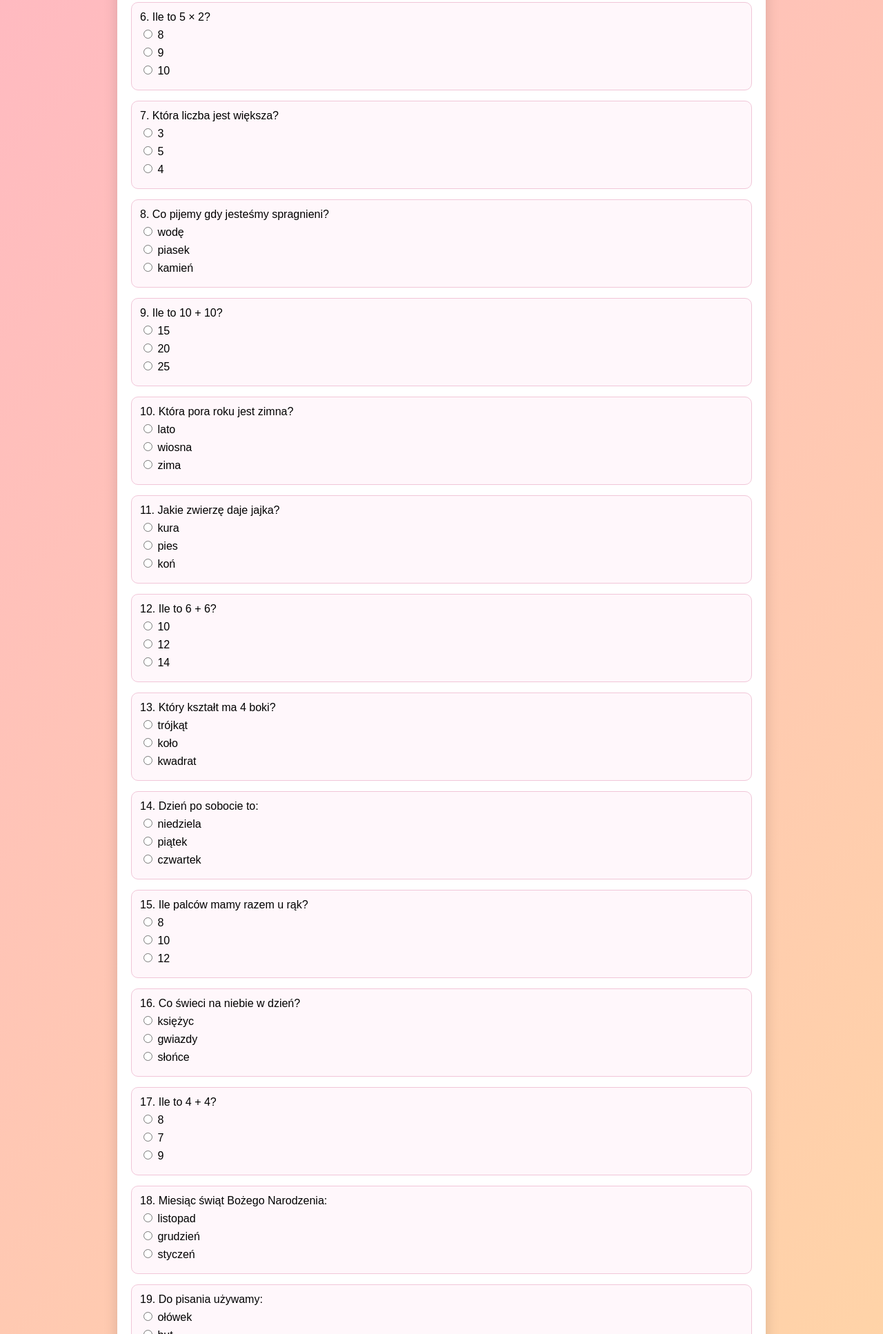
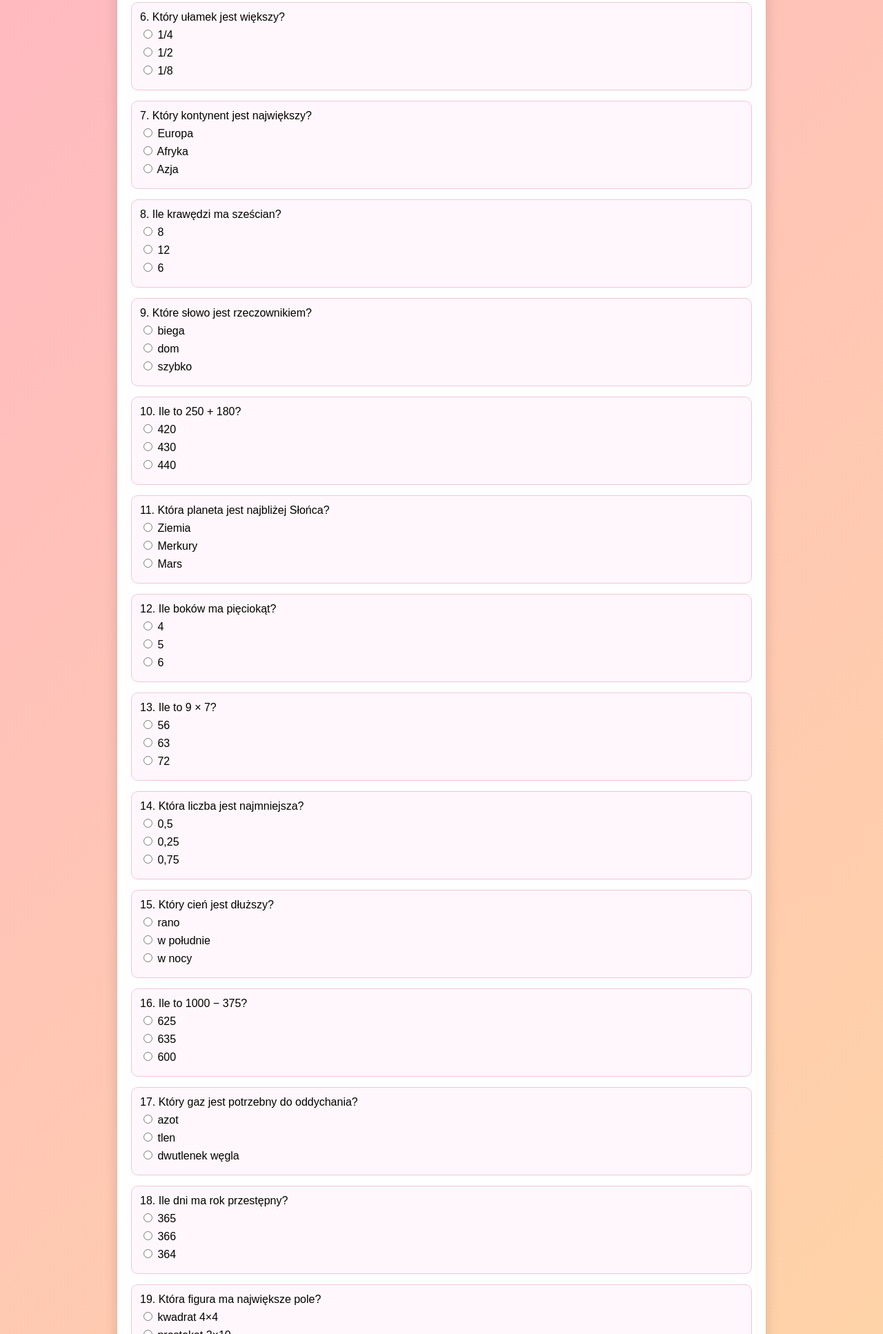
Before and after one commit to infoasystentai-collab/LENKA-T1, a plain HTML site: page index.html in a window 1280 px wide. Shown: the part 866-2800 px from the top of the page at 69% size. Drawn offline with Linux system fonts and the light colour scheme.

Commit message:
Update index.html

```diff
--- a/index.html
+++ b/index.html
@@ -3,7 +3,7 @@
 <head>
 <meta charset="utf-8">
 <meta name="viewport" content="width=device-width, initial-scale=1">
-<title>TEST DLA LENKI - 02</title>
+<title>TEST DLA LENKI - 03</title>
 <style>
 body{
   font-family: Arial, sans-serif;
@@ -46,33 +46,34 @@ button{
 </head>
 <body>
 <div class="container">
-<h1>⭐ TEST DLA LENKI – 02 ⭐</h1>
+<h1>⭐ TEST DLA LENKI – 03 ⭐</h1>
 <div id="timer">Czas: 15:00</div>
 
 <form id="quiz">
-<!-- 20 PYTAŃ – łatwe -->
+
 <script>
 const questions = [
-["Ile to 7 + 2?",["8","9","10"],1],
-["Ile to 12 − 5?",["7","6","8"],0],
-["Które zwierzę lata?",["pies","kot","ptak"],2],
-["Ile nóg ma pies?",["2","4","6"],1],
-["Jaki kolor ma trawa?",["zielony","niebieski","czerwony"],0],
-["Ile to 5 × 2?",["8","9","10"],2],
-["Która liczba jest większa?",["3","5","4"],1],
-["Co pijemy gdy jesteśmy spragnieni?",["wodę","piasek","kamień"],0],
-["Ile to 10 + 10?",["15","20","25"],1],
-["Która pora roku jest zimna?",["lato","wiosna","zima"],2],
-["Jakie zwierzę daje jajka?",["kura","pies","koń"],0],
-["Ile to 6 + 6?",["10","12","14"],1],
-["Który kształt ma 4 boki?",["trójkąt","koło","kwadrat"],2],
-["Dzień po sobocie to:",["niedziela","piątek","czwartek"],0],
-["Ile palców mamy razem u rąk?",["8","10","12"],1],
-["Co świeci na niebie w dzień?",["księżyc","gwiazdy","słońce"],2],
-["Ile to 4 + 4?",["8","7","9"],0],
-["Miesiąc świąt Bożego Narodzenia:",["listopad","grudzień","styczeń"],1],
-["Do pisania używamy:",["ołówek","but","łyżka"],0],
-["Ile to 2 × 4?",["6","10","8"],2]
+["Ile to 48 ÷ 6?",["6","7","8"],2],
+["Która liczba jest nieparzysta?",["12","15","20"],1],
+["Ile minut ma 1 godzina?",["30","60","100"],1],
+["Które zwierzę jest ssakiem?",["żaba","wąż","delfin"],2],
+["Ile to 7 × 8?",["54","56","64"],1],
+["Który ułamek jest większy?",["1/4","1/2","1/8"],1],
+["Który kontynent jest największy?",["Europa","Afryka","Azja"],2],
+["Ile krawędzi ma sześcian?",["8","12","6"],1],
+["Które słowo jest rzeczownikiem?",["biega","dom","szybko"],1],
+["Ile to 250 + 180?",["420","430","440"],1],
+
+["Która planeta jest najbliżej Słońca?",["Ziemia","Merkury","Mars"],1],
+["Ile boków ma pięciokąt?",["4","5","6"],1],
+["Ile to 9 × 7?",["56","63","72"],1],
+["Która liczba jest najmniejsza?",["0,5","0,25","0,75"],1],
+["Który cień jest dłuższy?",["rano","w południe","w nocy"],0],
+["Ile to 1000 − 375?",["625","635","600"],0],
+["Który gaz jest potrzebny do oddychania?",["azot","tlen","dwutlenek węgla"],1],
+["Ile dni ma rok przestępny?",["365","366","364"],1],
+["Która figura ma największe pole?",["kwadrat 4×4","prostokąt 2×10","kwadrat 3×3"],1],
+["Ile to (6 + 4) × 3?",["18","24","30"],1]
 ];
 
 document.write(questions.map((q,i)=>`
@@ -99,7 +100,8 @@ ${q[1].map((a,j)=>`<label><input type="radio" name="q${i}" value="${j}"> ${a}</l
 let time=900;
 const t=setInterval(()=>{
  time--;
- document.getElementById("timer").innerText="Czas: "+Math.floor(time/60)+":"+String(time%60).padStart(2,"0");
+ document.getElementById("timer").innerText=
+ "Czas: "+Math.floor(time/60)+":"+String(time%60).padStart(2,"0");
  if(time<=0){clearInterval(t);finish();}
 },1000);
 
@@ -112,18 +114,24 @@ function finish(){
  });
  const percent=Math.round(score/20*100);
  document.getElementById("result").innerHTML=
- `<h3>Wynik: ${score}/20 (${percent}%)</h3><div class="star">${"⭐".repeat(Math.max(1,Math.ceil(percent/20)))}</div>`;
+ `<h3>Wynik: ${score}/20 (${percent}%)</h3>
+  <div class="star">${"⭐".repeat(Math.max(1,Math.ceil(percent/20)))}</div>`;
  const h=JSON.parse(localStorage.getItem("lenka")||"[]");
- h.push({date:new Date().toLocaleString(),score,percent});
+ h.push({date:new Date().toLocaleString(),test:"03",score,percent});
  localStorage.setItem("lenka",JSON.stringify(h));
 }
 
 function showParent(){
- if(document.getElementById("pass").value!=="lenka"){alert("Złe hasło");return;}
+ if(document.getElementById("pass").value!=="lenka"){
+  alert("Złe hasło"); return;
+ }
  document.getElementById("parentPanel").style.display="block";
  const h=JSON.parse(localStorage.getItem("lenka")||"[]");
- document.getElementById("parentInfo").innerHTML=h.map(x=>`${x.date} – ${x.score}/20 (${x.percent}%)`).join("<br>");
+ document.getElementById("parentInfo").innerHTML =
+ "<b>Historia wyników:</b><br>" +
+ h.map(x=>`${x.date} – Test ${x.test || "?"}: ${x.score}/20 (${x.percent}%)`).join("<br>");
 }
 </script>
+
 </body>
 </html>
```
